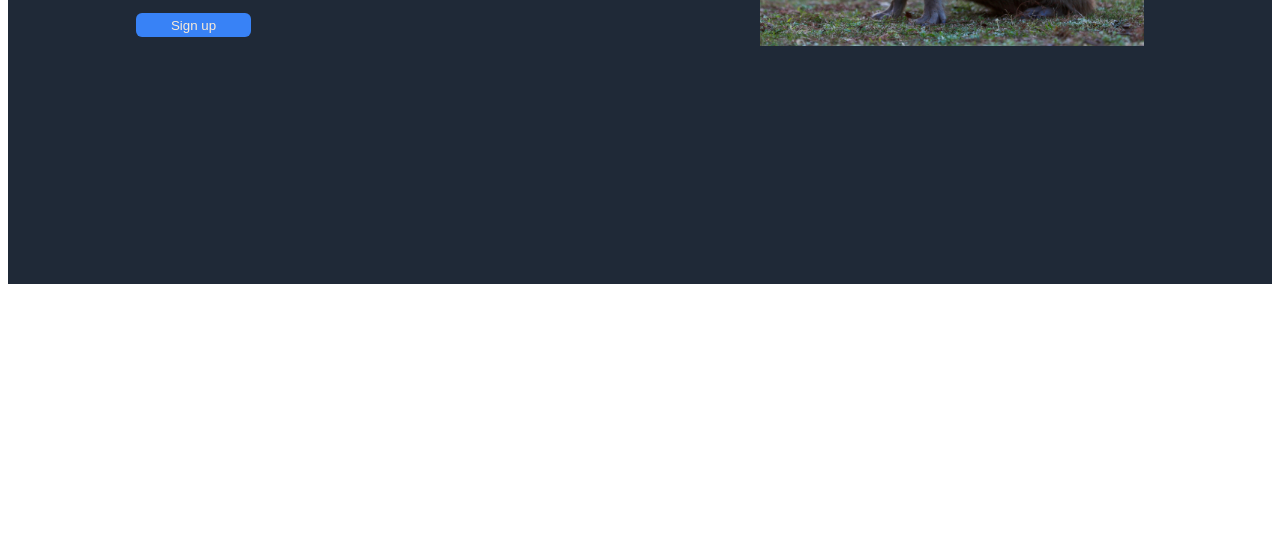
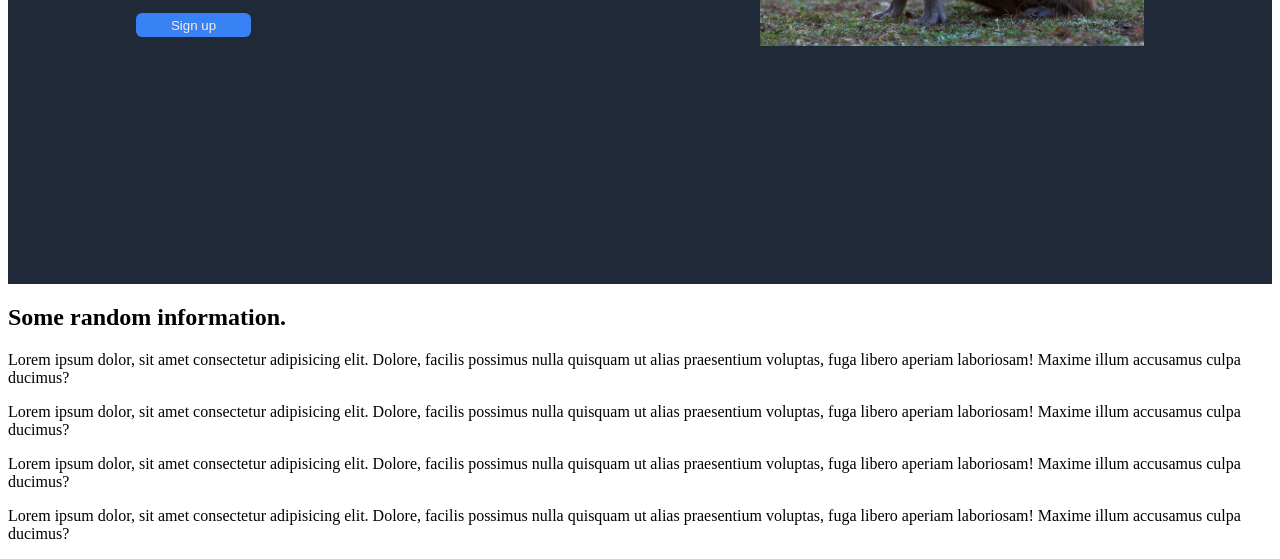
Before and after one commit to Citrus101/Landing-Page, a plain HTML site: page index.html in a window 1280 px wide. Shown: the part 340-899 px from the top of the page. Before the commit the page ends 800 px from the top, so only its background shows below. Drawn offline with Linux system fonts and the light colour scheme.

Commit message:
Add all the boilerplate for the body

```diff
--- a/index.html
+++ b/index.html
@@ -27,5 +27,24 @@
         </div>
     </div>
 
+    <div class="body">
+        <h2>Some random information.</h2>
+        <div class = body-image-text>
+            <div class="body-image"></div>
+            <p>Lorem ipsum dolor, sit amet consectetur adipisicing elit. Dolore, facilis possimus nulla quisquam ut alias praesentium voluptas, fuga libero aperiam laboriosam! Maxime illum accusamus culpa ducimus?</p>
+        </div>
+        <div class = body-image-text>
+            <div class="body-image"></div>
+            <p>Lorem ipsum dolor, sit amet consectetur adipisicing elit. Dolore, facilis possimus nulla quisquam ut alias praesentium voluptas, fuga libero aperiam laboriosam! Maxime illum accusamus culpa ducimus?</p>
+        </div>
+        <div class = body-image-text>
+            <div class="body-image"></div>
+            <p>Lorem ipsum dolor, sit amet consectetur adipisicing elit. Dolore, facilis possimus nulla quisquam ut alias praesentium voluptas, fuga libero aperiam laboriosam! Maxime illum accusamus culpa ducimus?</p>
+        </div>
+        <div class = body-image-text>
+            <div class="body-image"></div>
+            <p>Lorem ipsum dolor, sit amet consectetur adipisicing elit. Dolore, facilis possimus nulla quisquam ut alias praesentium voluptas, fuga libero aperiam laboriosam! Maxime illum accusamus culpa ducimus?</p>
+        </div>
+
 </body>
 </html>
```
Also changed, not shown: styles.css (+17 -0 lines).
